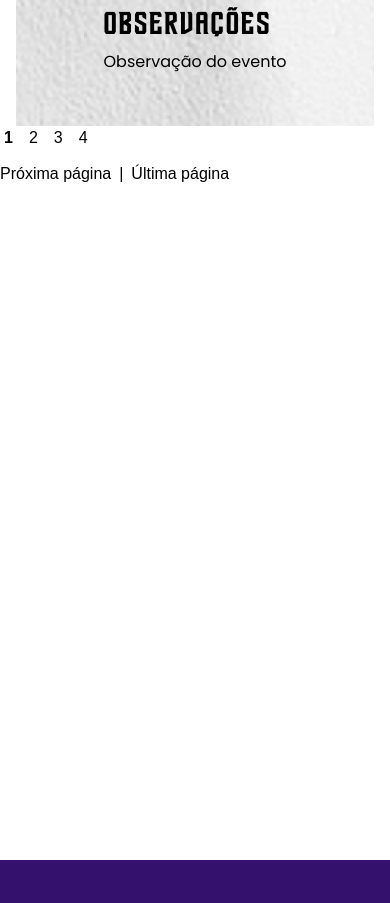
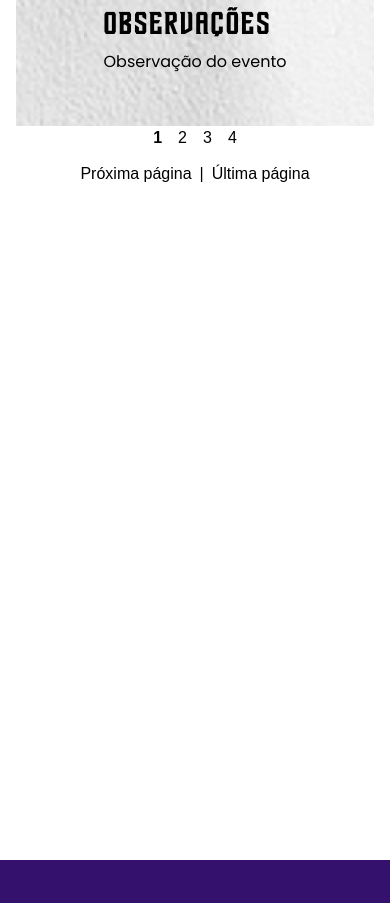
Before and after one commit to EquipeTantera/Landing_Page_Tantera, a React (Vite) app in the folder src/frontend/: page / in a window 390 px wide. Shown: the part 820-1723 px from the top of the page. Built offline with nearby package versions, Linux system fonts and the light colour scheme.

Commit message:
refactor: changing css class declaration and stylized change to mobile pagination

```diff
--- a/src/frontend/src/components/Pagination/styles.module.scss
+++ b/src/frontend/src/components/Pagination/styles.module.scss
@@ -3,54 +3,39 @@
 .pagination {
   display: flex;
   align-items: center;
-  gap: 8px;
+  gap: .5rem;
   font-family: 'Arial', sans-serif;
 
-  .pagination__numbers,
-  .pagination__links {
+  &__numbers,
+  &__links {
     display: flex;
     align-items: center;
   }
 
-  .pagination__numbers {
-    gap: 8px;
+  &__numbers {
+    gap: .5rem;
   }
 
-  .pagination__links {
-    gap: 8px;
+  &__links {
+    gap: .5rem;
   }
 
-  @media (max-width: 768px) {
-    flex-direction: column;
-    align-items: flex-start;
-    .pagination__separator1 {
-      display: none;
-    }
-
-    .pagination__numbers,
-    .pagination__links {
-      width: 100%;
-      margin-bottom: 8px;
-      justify-content: flex-start;
-  }
-}
-
-.pagination__page {
+  &__page {
     cursor: pointer;
-  padding: 4px;
+    padding: .25rem;
     font-weight: normal;
     color: v.$black;
 
     &:hover {
       font-weight: bold;
     }
+
+    &--active {
+      font-weight: bold;
+    }
   }
 
-.pagination__page--active {
-  font-weight: bold;
-}
-
-.pagination__link {
+  &__link {
     color: v.$black;
     text-decoration: none;
     cursor: pointer;
@@ -59,4 +44,20 @@
       text-decoration: underline;
     }
   }
+
+  @media (max-width: 768px) {
+    flex-direction: column;
+    align-items: center;
+
+    &__separator1 {
+      display: none;
     }
+
+    &__numbers,
+    &__links {
+      width: 100%;
+      margin-bottom: .5rem;
+      justify-content: center;
+    }
+  }
+}
```
Lines whose indentation alone changed are shown as unchanged.
